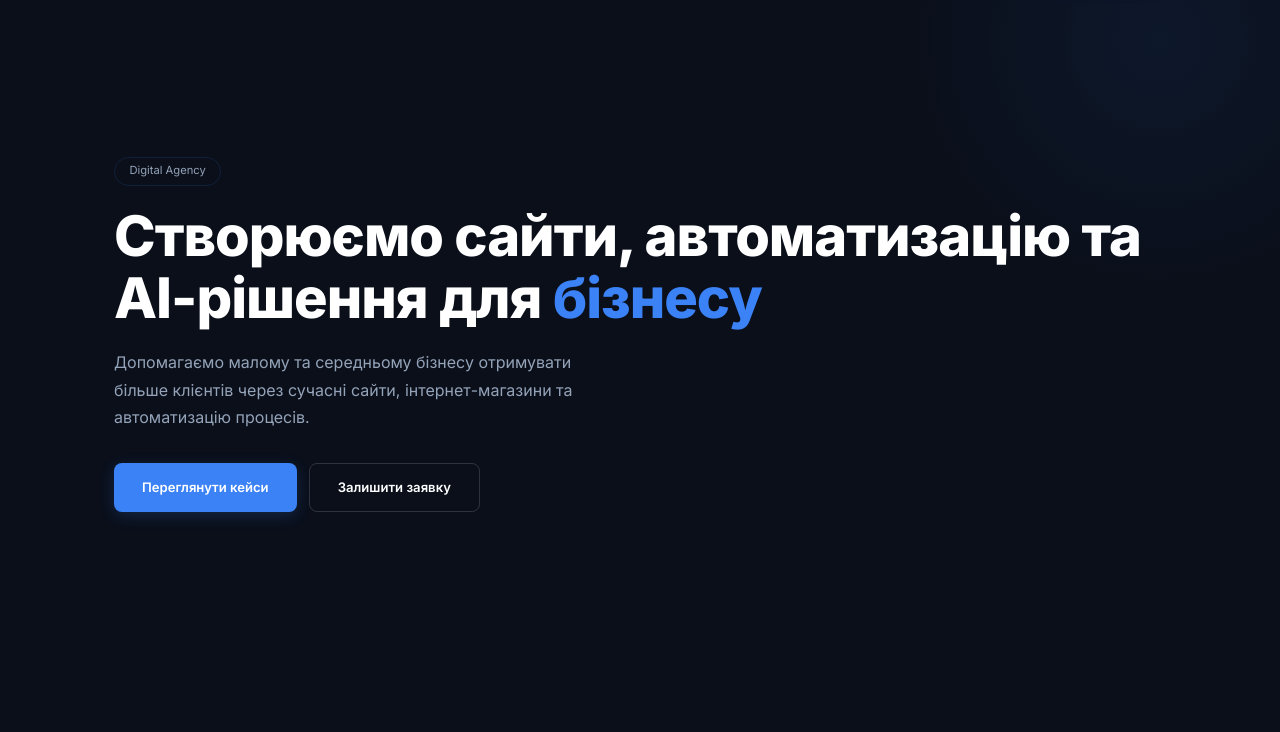
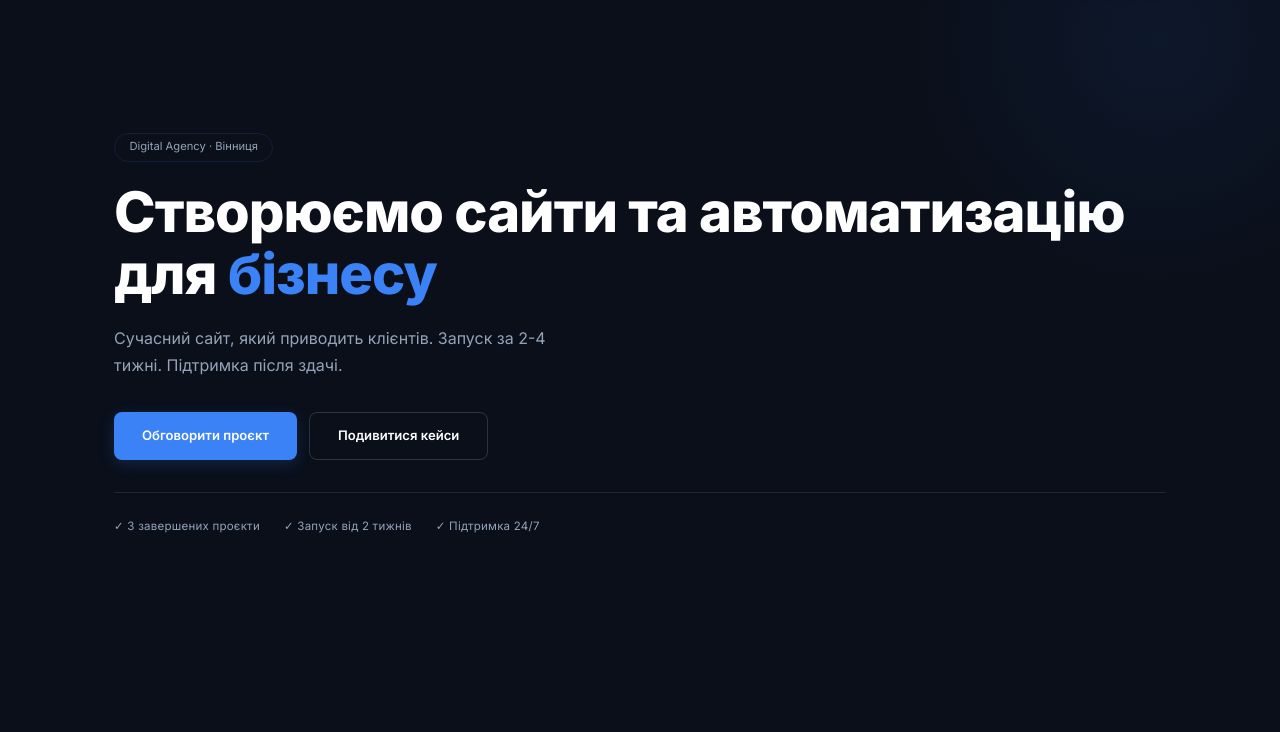
Before and after one commit to StepaniukMarko/ultra-tattoo, a Flask app: page / in a window 1280 px wide. Shown: the part 66-798 px from the top of the page. Run offline with Flask 3, Linux system fonts and the light colour scheme.

Commit message:
CRO: stronger hero (proof points), improved contact form (service select, trust, loading state, 2hr promise)

```diff
--- a/static/style.css
+++ b/static/style.css
@@ -282,3 +282,22 @@ footer{padding:2.5rem 0;border-top:1px solid rgba(255,255,255,.05)}
 .case{position:relative}
 .case-status--real{background:#10b981;color:#fff}
 .case-status--concept{background:rgba(59,130,246,0.15);color:#3b82f6;border:1px solid rgba(59,130,246,0.2)}
+
+
+/* Hero proof points */
+.hero-proof{display:flex;gap:1.5rem;margin-top:2rem;padding-top:1.5rem;border-top:1px solid rgba(255,255,255,0.1);flex-wrap:wrap}
+.hero-proof span{font-size:.72rem;color:var(--muted);letter-spacing:.02em}
+
+/* Contact trust */
+.contact-trust{margin-top:1.5rem;padding-top:1.5rem;border-top:1px solid rgba(255,255,255,0.08)}
+.contact-trust p{font-size:.8rem;color:var(--muted);margin-bottom:.4rem}
+
+/* Form select */
+.lead-form select{padding:.75rem 1rem;background:var(--card);border:1px solid rgba(255,255,255,.06);border-radius:8px;color:var(--w);font-family:inherit;font-size:.85rem;outline:0;transition:border-color .2s;width:100%;-webkit-appearance:none;appearance:none}
+.lead-form select:focus{border-color:var(--blue)}
+.lead-form select option{background:#1f2937;color:#fff}
+
+@media(max-width:768px){
+    .hero-proof{gap:.75rem}
+    .hero-proof span{font-size:.65rem}
+}
--- a/templates/index.html
+++ b/templates/index.html
@@ -81,12 +81,17 @@
 <section class="hero">
     <div class="ctn">
         <div class="hero-content">
-            <div class="badge">Digital Agency</div>
-            <h1>Створюємо сайти, автоматизацію та AI-рішення для <em>бізнесу</em></h1>
-            <p class="hero-sub">Допомагаємо малому та середньому бізнесу отримувати більше клієнтів через сучасні сайти, інтернет-магазини та автоматизацію процесів.</p>
+            <div class="badge">Digital Agency · Вінниця</div>
+            <h1>Створюємо сайти та автоматизацію для <em>бізнесу</em></h1>
+            <p class="hero-sub">Сучасний сайт, який приводить клієнтів. Запуск за 2-4 тижні. Підтримка після здачі.</p>
             <div class="hero-btns">
-                <a href="#cases" class="btn btn-p">Переглянути кейси</a>
-                <a href="#contact" class="btn btn-o">Залишити заявку</a>
+                <a href="#contact" class="btn btn-p">Обговорити проєкт</a>
+                <a href="#cases" class="btn btn-o">Подивитися кейси</a>
+            </div>
+            <div class="hero-proof">
+                <span>✓ 3 завершених проєкти</span>
+                <span>✓ Запуск від 2 тижнів</span>
+                <span>✓ Підтримка 24/7</span>
             </div>
         </div>
     </div>
@@ -293,8 +298,8 @@
 <section class="sec" id="contact">
     <div class="ctn">
         <div class="sec-head">
-            <h2>Залишити <em>заявку</em></h2>
-            <p>Напишіть нам — відповімо протягом дня</p>
+            <h2>Обговорити <em>проєкт</em></h2>
+            <p>Безкоштовна консультація · Відповідь протягом 2 годин</p>
         </div>
         <div class="contact-grid">
             <div class="contact-info">
@@ -310,13 +315,27 @@
                     <svg viewBox="0 0 24 24" fill="none" stroke="currentColor" stroke-width="1.5"><rect x="2" y="2" width="20" height="20" rx="5"/><path d="M16 11.37A4 4 0 1112.63 8 4 4 0 0116 11.37z"/><line x1="17.5" y1="6.5" x2="17.51" y2="6.5"/></svg>
                     <div><span>Instagram</span><a href="https://instagram.com/stepaniuk_marko">@stepaniuk_marko</a></div>
                 </div>
+                <div class="contact-trust">
+                    <p>✓ Безкоштовна консультація</p>
+                    <p>✓ Без зобов'язань</p>
+                    <p>✓ Відповідь протягом 2 годин</p>
+                </div>
             </div>
             <form class="lead-form" id="leadForm">
-                <input name="name" placeholder="Ваше ім'я" required>
-                <input name="phone" placeholder="Телефон">
-                <input name="telegram" placeholder="Telegram нікнейм">
-                <textarea name="message" rows="3" placeholder="Опишіть вашу задачу..."></textarea>
-                <button type="submit" class="btn btn-p">Отримати консультацію</button>
+                <input name="name" placeholder="Ваше ім'я *" required>
+                <input name="phone" placeholder="Телефон *" required>
+                <input name="telegram" placeholder="Telegram (необов'язково)">
+                <select name="service">
+                    <option value="" disabled selected>Що вас цікавить?</option>
+                    <option>Створення сайту</option>
+                    <option>Інтернет-магазин</option>
+                    <option>Telegram бот</option>
+                    <option>AI автоматизація</option>
+                    <option>Редизайн сайту</option>
+                    <option>Інше</option>
+                </select>
+                <textarea name="message" rows="3" placeholder="Опишіть вашу задачу коротко..."></textarea>
+                <button type="submit" class="btn btn-p">Отримати безкоштовну консультацію</button>
                 <div id="formMsg" class="form-msg"></div>
             </form>
         </div>
@@ -361,8 +380,11 @@ document.getElementById('leadForm').onsubmit = function(e) {
         name: this.name.value,
         phone: this.phone.value,
         telegram: this.telegram.value,
-        message: this.message.value
+        message: (this.service ? this.service.value + '. ' : '') + this.message.value
     };
+    var btn = this.querySelector('button');
+    btn.disabled = true;
+    btn.textContent = 'Відправка...';
     fetch('/api/lead', {
         method: 'POST',
         headers: { 'Content-Type': 'application/json' },
@@ -371,14 +393,17 @@ document.getElementById('leadForm').onsubmit = function(e) {
     .then(function(r) { return r.json(); })
     .then(function(r) {
         if (r.success) {
-            document.getElementById('formMsg').textContent = 'Дякуємо! Ми зв\'яжемося з вами.';
+            document.getElementById('formMsg').textContent = '✓ Дякуємо! Зв\'яжемося протягом 2 годин.';
             document.getElementById('formMsg').className = 'form-msg ok';
             document.getElementById('leadForm').reset();
+            btn.textContent = '✓ Відправлено';
         }
     })
     .catch(function() {
         document.getElementById('formMsg').textContent = 'Помилка. Спробуйте пізніше.';
         document.getElementById('formMsg').className = 'form-msg err';
+        btn.disabled = false;
+        btn.textContent = 'Отримати безкоштовну консультацію';
     });
 };
 
```
